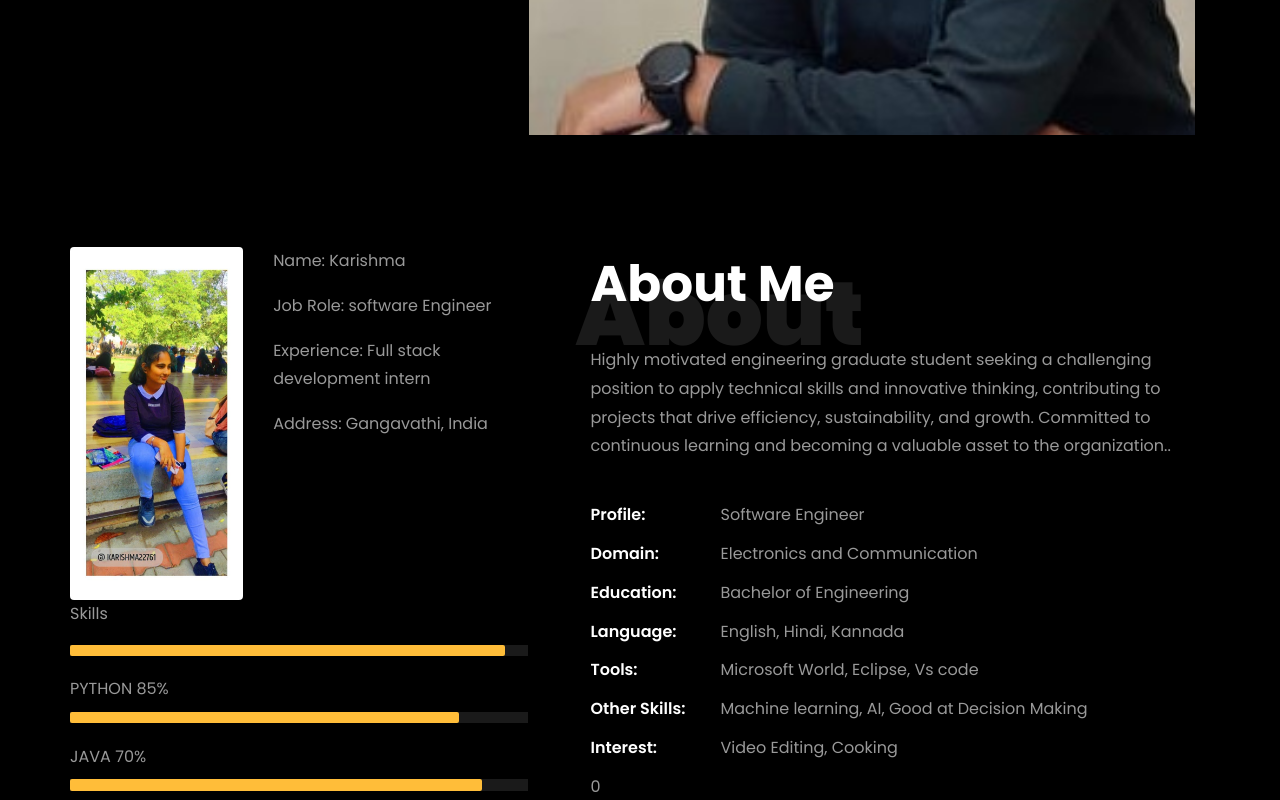
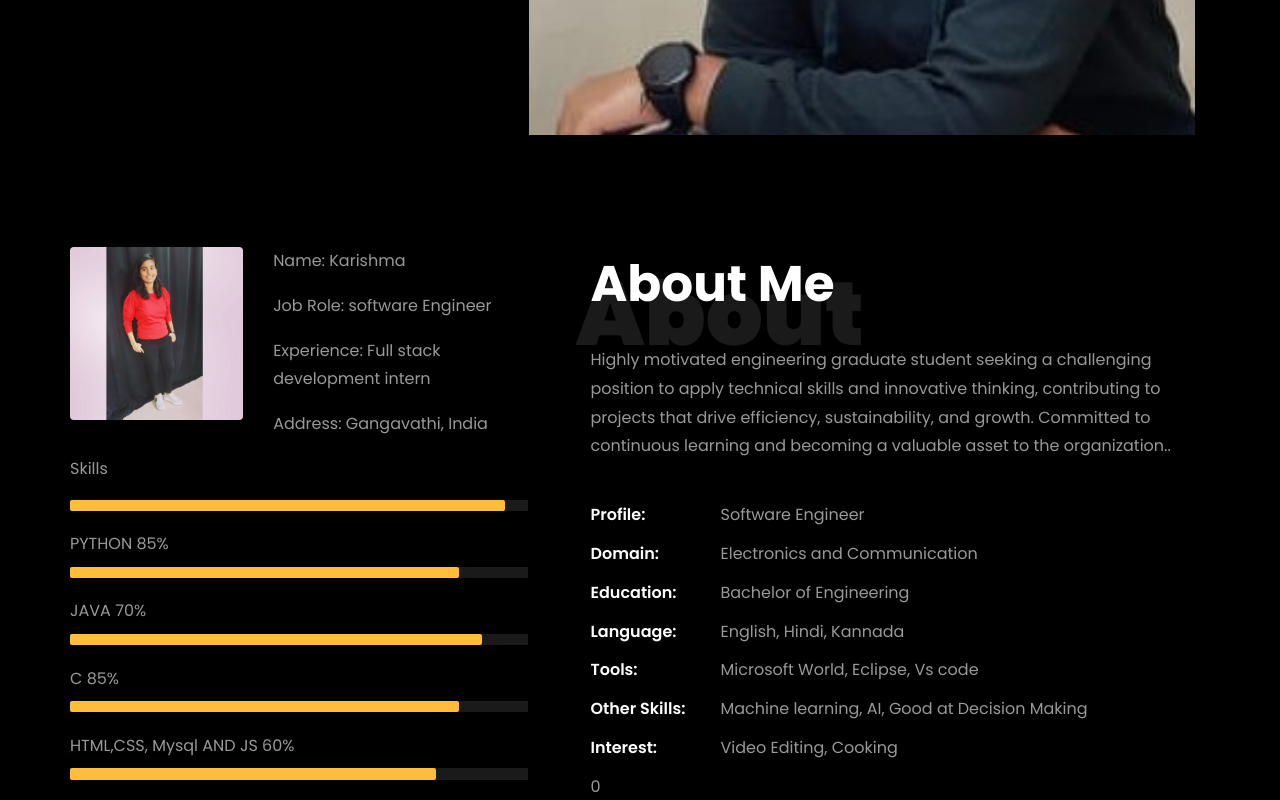
Before and after one commit to karishmakachu/Portfoilo, a plain HTML site: page index.html in a window 1280 px wide. Shown: the part 615-1415 px from the top of the page. Drawn offline with Linux system fonts and the light colour scheme; files whose address does not match are found by name.

Commit message:
Update index.html

```diff
--- a/index.html
+++ b/index.html
@@ -212,7 +212,7 @@
 								<div class="row">
 									<div class="col-sm-6 col-md-5">
 									  <div class="about-img">
-										<img src="images/about.jpeg" class="img-fluid rounded b-shadow-a" alt="">
+										<img src="images/abb.jpeg" class="img-fluid rounded b-shadow-a" alt="">
 									  </div>
 									</div>
 									<!-- Details next to profile image -->
```
